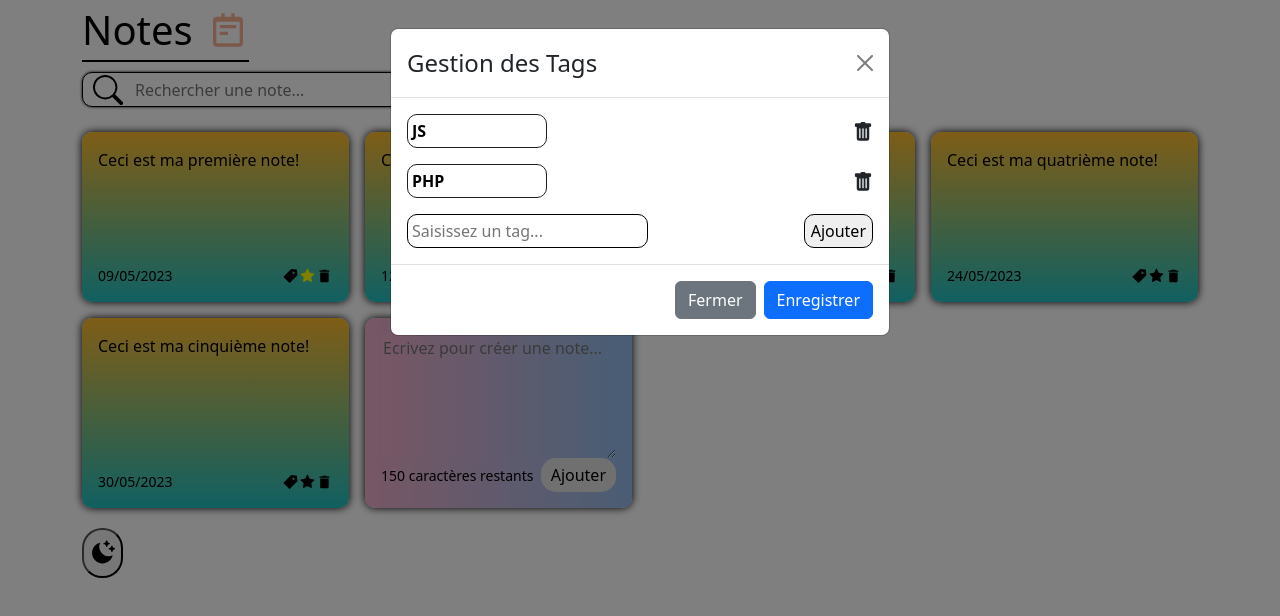
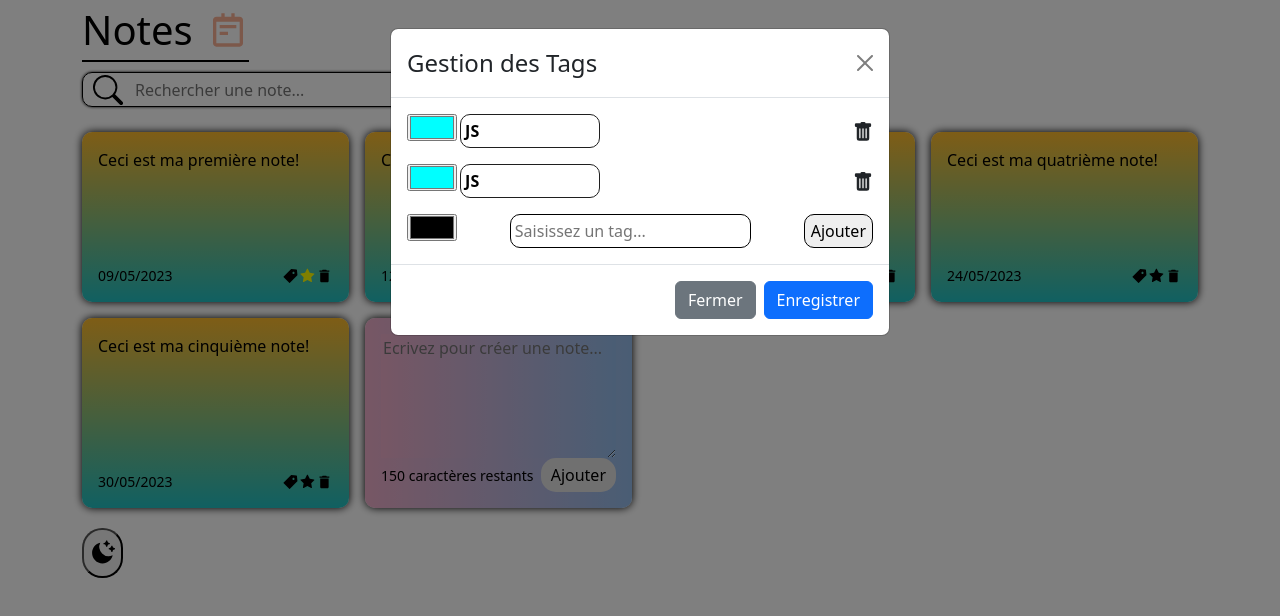
Before and after one commit to Radouane0/note-app, a React (Create React App) app: page / in a window 1280 px wide. Both pictures are taken after a click on the icon 290 px from the left and 275 px from the top of the page. Shown: the top 616 px of the page. Built offline with nearby package versions, Linux system fonts and the light colour scheme.

Commit message:
Gestion des couleurs des tags

```diff
--- a/package.json
+++ b/package.json
@@ -9,6 +9,8 @@
     "bootstrap": "^5.3.0",
     "react": "^18.2.0",
     "react-bootstrap": "^2.7.4",
+    "react-color": "^2.19.3",
+    "react-colorful": "^5.6.1",
     "react-dom": "^18.2.0",
     "react-icons": "^4.8.0",
     "react-scripts": "5.0.1",
--- a/src/App.js
+++ b/src/App.js
@@ -17,8 +17,14 @@ const App = () =>  {
           date: "09/05/2023",
           isFavorite: true,
           tags: [
-            "JS",
-            "PHP"
+            {
+              text: "JS",
+              color: "#00ffff"
+            },
+            {
+              text: "JS",
+              color: "#00ffff"
+            }
           ]
         },
         {
@@ -27,7 +33,10 @@ const App = () =>  {
           date: "12/05/2023",
           isFavorite: false,
           tags: [
-            "HTML"
+            {
+              text: "HTML",
+              color: "#00ffff"
+            }
           ]
         },
         {
@@ -36,7 +45,10 @@ const App = () =>  {
           date: "17/05/2023",
           isFavorite: false,
           tags: [
-            "CSS"
+            {
+              text: "CSS",
+              color: "#00ffff"
+            }
           ]
         },
         {
@@ -126,6 +138,7 @@ const App = () =>  {
   }
 
 
+
   return (
     <div className={`container ${isDarkMode ? 'dark' : ''}`}>
       <div>
--- a/src/components/TagModal.js
+++ b/src/components/TagModal.js
@@ -2,6 +2,7 @@ import { useState, useEffect } from 'react';
 import Button from 'react-bootstrap/Button';
 import Modal from 'react-bootstrap/Modal';
 import { BsFillTrashFill } from 'react-icons/bs'
+
 
 function TagModal({ tagId, setTagId, tags, setTags }) {
 
@@ -9,15 +10,18 @@ function TagModal({ tagId, setTagId, tags, setTags }) {
 
   const [inputTag, setInputTag] = useState("")
 
+  const [inputTagColor, setInputTagColor] = useState("")
+
   useEffect(() => {
     setLocalTags(tags)
   }, [tags])
 
   const handleClose = () => setTagId(-1);
 
-  const handleDeleteTags = (tag) => {
-    const newTags = localTags.filter((t) => t !== tag)
-    setLocalTags(newTags)
+  const handleDeleteTags = (index) => {
+    const newLocalTags = [...localTags];
+    newLocalTags.splice(index, 1);
+    setLocalTags(newLocalTags)
   }
 
   const handleSave = () => {
@@ -31,9 +35,26 @@ function TagModal({ tagId, setTagId, tags, setTags }) {
 
   const handleAddTag = () => {
     const newLocalTags = [...localTags]
-    newLocalTags.push(inputTag)
+    newLocalTags.push({
+      text: inputTag,
+      color: inputTagColor
+    })
     setLocalTags(newLocalTags)
   }
+
+  const handleSetTagColor = (e, index) => {
+    const newLocalTags = [...localTags]
+    newLocalTags[index] = {
+      ...localTags[index],
+      color: e.target.value
+    }
+    setLocalTags(newLocalTags)
+  }
+
+  const handleSetInputTagColor = (e) => {
+    setInputTagColor(e.target.value)
+  }
+
 
 
 
@@ -48,9 +69,15 @@ function TagModal({ tagId, setTagId, tags, setTags }) {
               (tag, index) => {
                 return (
                   <div key={index} className='tags-choice'>
-                    <p className='tag'>{tag}</p>
+                    <input
+                      type="color"
+                      className="color"
+                      value={tag.color}
+                      onChange={(e) => handleSetTagColor(e, index)}
+                    />
+                    <p className='tag'>{tag.text}</p>
                     <BsFillTrashFill className='trash-icon'
-                    onClick={() => handleDeleteTags(tag)}
+                    onClick={() => handleDeleteTags(index)}
                     />
                   </div>
 
@@ -58,8 +85,13 @@ function TagModal({ tagId, setTagId, tags, setTags }) {
               }
             )
           }
-
         <div className='add-tags'>
+        <input
+          type="color"
+          className="color"
+          value={inputTagColor}
+          onChange={handleSetInputTagColor}
+        />
           <input
           placeholder='Saisissez un tag...'
           className='input-tags'
--- a/src/index.css
+++ b/src/index.css
@@ -182,6 +182,7 @@ textarea:focus {
     font-size: 20px;
     cursor: pointer;
     margin-top: 8px;
+    margin-left: 250px;
 }
 
 .add-tags {
@@ -200,3 +201,9 @@ textarea:focus {
     border-radius: 10px;
     border: 1px solid black;
 }
+
+.color-icon {
+    margin-top: 5px;
+    cursor: pointer;
+    font-size: 20px;
+}
```
Also changed, not shown: 1 other file (tests, documents, lock files or other folders).
